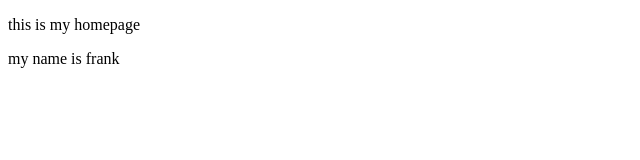
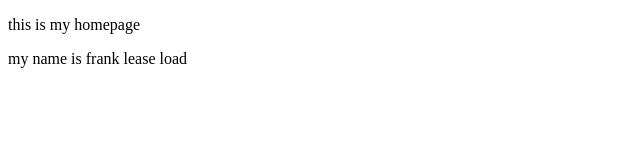
Before and after one commit to frankmriggio/frankmriggio.github.io, a plain HTML site: page index.html in a window 1280 px wide. Shown: the full height of the page, 0-640 px from the left. Drawn offline with Linux system fonts and the light colour scheme.

Commit message:
please load

```diff
--- a/index.html
+++ b/index.html
@@ -10,7 +10,7 @@
     this is my homepage
 </p>
 <p>
-    my name is frank
+    my name is frank lease load
 </p>
 <body>
 
```
